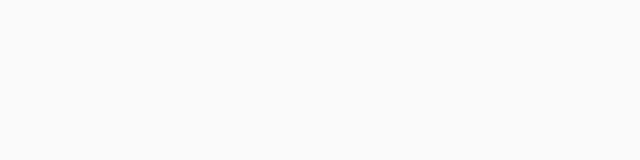
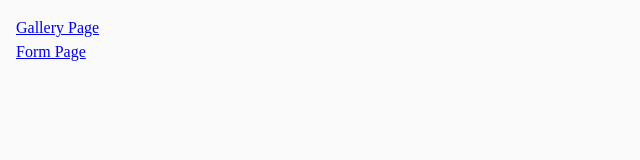
Before and after one commit to svitlana-kukhta/goit-js-hw-09, a plain HTML site: page index.html in a window 1280 px wide. Shown: the whole page, without its empty margins (0-640 px from the left). Drawn offline with Linux system fonts and the light colour scheme.

Commit message:
Deploying to gh-pages from @ svitlana-kukhta/goit-js-hw-09@afb9e85e1ff47d6ed172f05a98bd1eeb16c6c29e 🚀

```diff
--- a/index.html
+++ b/index.html
@@ -7,13 +7,13 @@
     <link rel="stylesheet" crossorigin href="/goit-js-hw-09/assets/styles-MhUQ8MLC.css">
   </head>
   <body>
-    <main>
 
-      <a href="./1-gallery.html"></a>
-      <a href="./2-form.html"></a>
+    <nav>
+      <ul>
+      <li><a href="./1-gallery.html">Gallery Page</a></li>
+      <li><a href="./2-form.html">Form Page</a></li>
+      </ul>
+    </nav>
 
-
-    </main>
-
-  </body>
+</body>
 </html>
```
